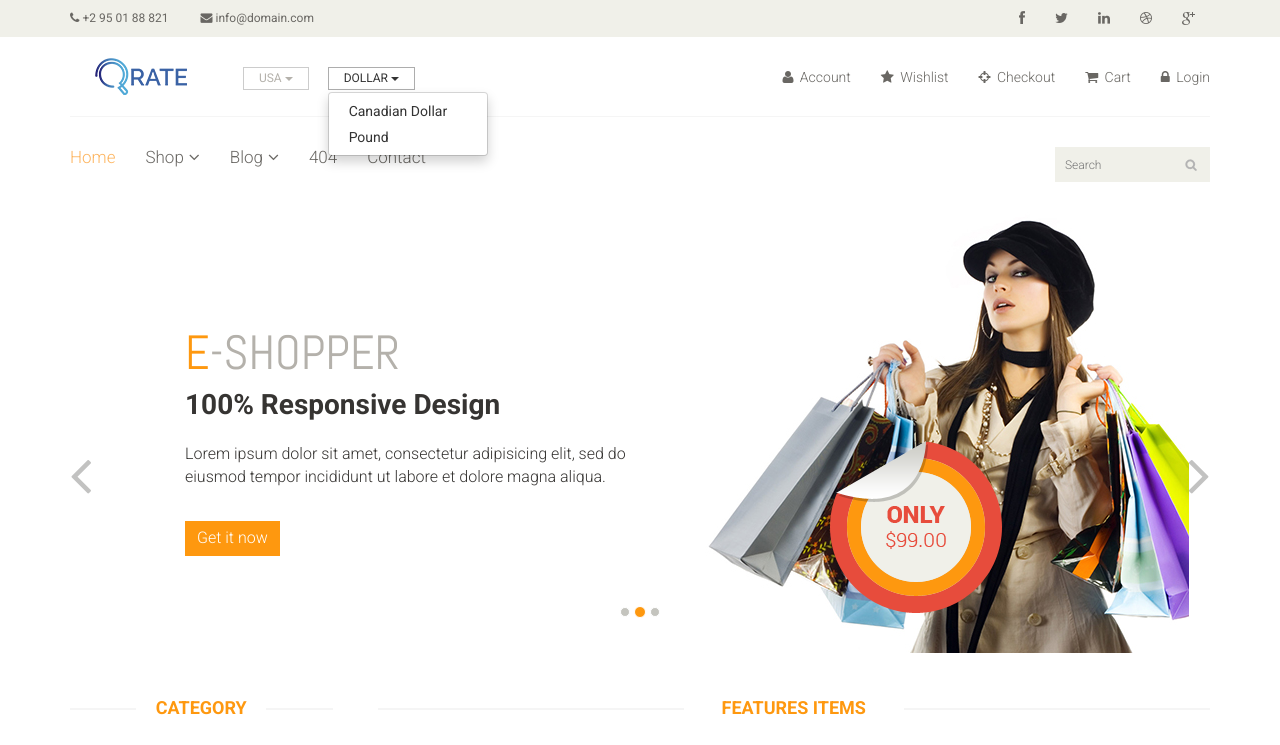
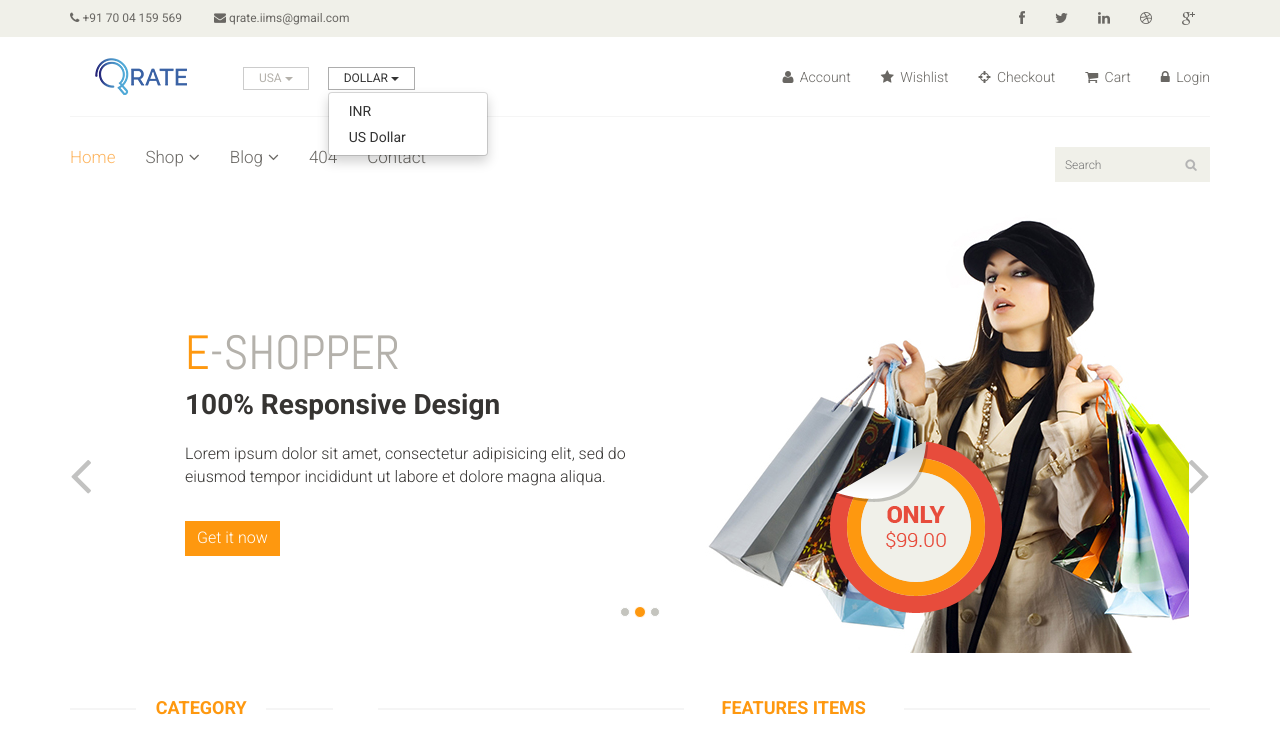
Before and after one commit to qrate-d/qrate-d.github.io, a plain HTML site: page index.html in a window 1280 px wide. Both pictures are taken after a click on the button "DOLLAR". Shown: the top 745 px of the page. Drawn offline with Linux system fonts and the light colour scheme.

Commit message:
Update index.html

```diff
--- a/index.html
+++ b/index.html
@@ -32,8 +32,8 @@
 					<div class="col-sm-6">
 						<div class="contactinfo">
 							<ul class="nav nav-pills">
-								<li><a href="#"><i class="fa fa-phone"></i> +2 95 01 88 821</a></li>
-								<li><a href="#"><i class="fa fa-envelope"></i> info@domain.com</a></li>
+								<li><a href="#"><i class="fa fa-phone"></i> +91 70 04 159 569</a></li>
+								<li><a href="#"><i class="fa fa-envelope"></i> qrate.iims@gmail.com</a></li>
 							</ul>
 						</div>
 					</div>
@@ -66,8 +66,8 @@
 									<span class="caret"></span>
 								</button>
 								<ul class="dropdown-menu">
-									<li><a href="#">Canada</a></li>
-									<li><a href="#">UK</a></li>
+									<li><a href="#">India</a></li>
+									<li><a href="#">USA</a></li>
 								</ul>
 							</div>
 
@@ -77,8 +77,8 @@
 									<span class="caret"></span>
 								</button>
 								<ul class="dropdown-menu">
-									<li><a href="#">Canadian Dollar</a></li>
-									<li><a href="#">Pound</a></li>
+									<li><a href="#">INR</a></li>
+									<li><a href="#">US Dollar</a></li>
 								</ul>
 							</div>
 						</div>
```
